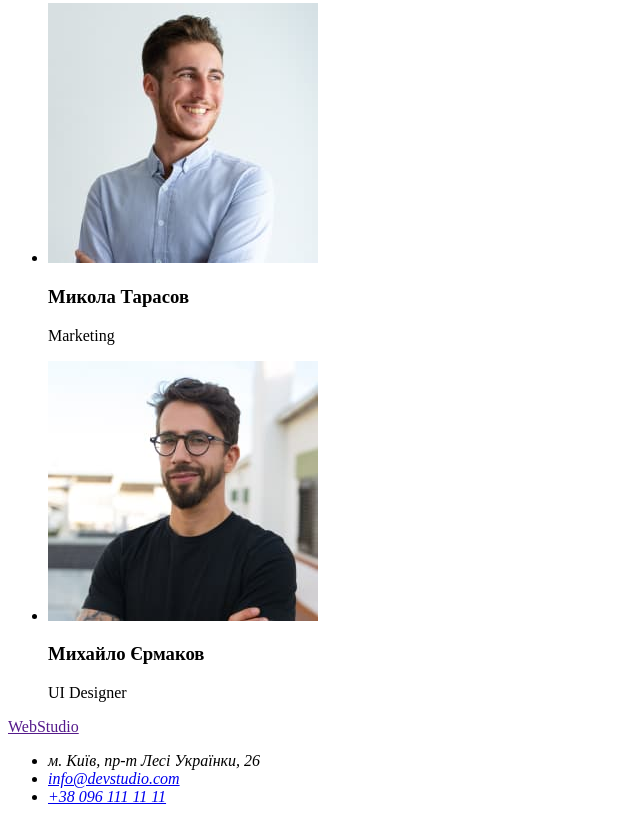
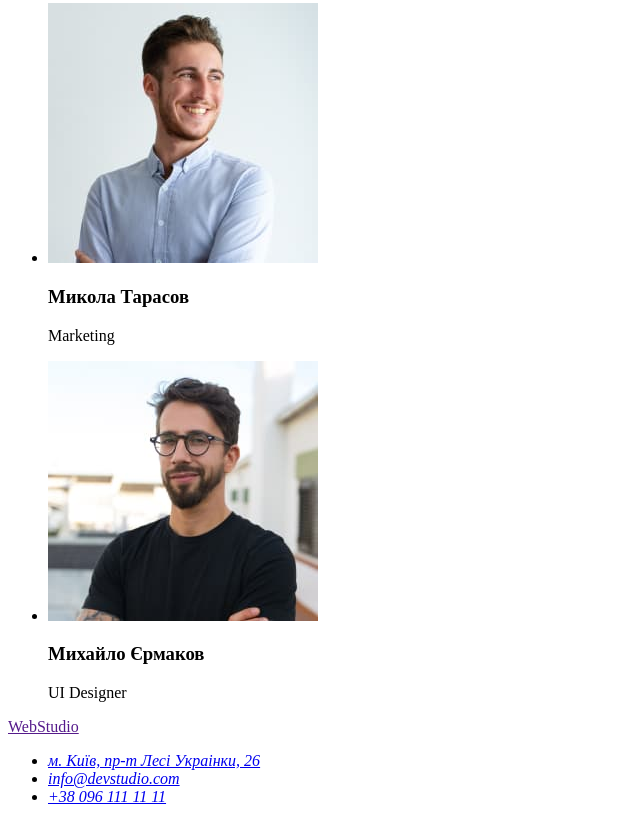
Before and after one commit to AlinaPrysiazhniuk/goit-markup-hw-01, a plain HTML site: page index.html in a window 1280 px wide. Shown: the part 2179-3001 px from the top of the page, without its empty margins (0-640 px from the left). Drawn offline with Linux system fonts and the light colour scheme.

Commit message:
Adds a map link for an address
Adds a map link for an address

```diff
--- a/index.html
+++ b/index.html
@@ -109,7 +109,7 @@
 
         <address>
             <ul>
-                <li>м. Київ, пр-т Лесі Українки, 26</li>
+                <li><a href="https://goo.gl/maps/CPtrU1FHBa2aNyZL9" target="_blank" rel="noopener noreferrer nofollow">м. Київ, пр-т Лесі Украінки, 26</a></li>
                 <li><a href="mailto:info@devstudio.com">info@devstudio.com</a></li>
                 <li><a href="tel:+380961111111">+38 096 111 11 11</a></li>
              </ul>
```
